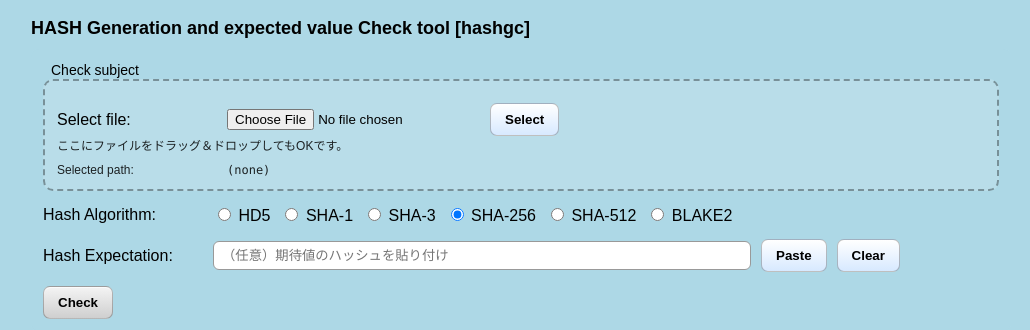
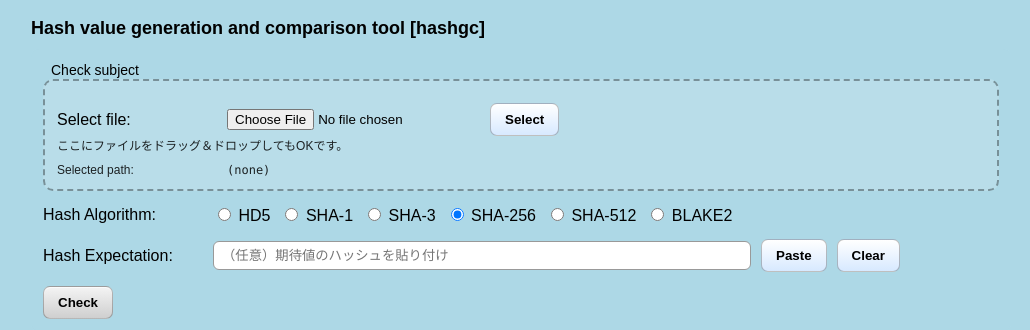
Before and after one commit to AHazeyama/VisualStudio, a FastAPI app: page / in a window 1280 px wide. Shown: the top 330 px of the page, without its empty margins (119-1149 px from the left). Run offline with FastAPI, Linux system fonts and the light colour scheme.

Commit message:
PGM name correction

```diff
--- a/hashgc_fa/templates/index.html
+++ b/hashgc_fa/templates/index.html
@@ -143,7 +143,7 @@
 
   <body>
     <div class="wrap">
-    <h1 class="title">HASH Generation and expected value Check tool [hashgc]</h1>
+    <h1 class="title">Hash value generation and comparison tool [hashgc]</h1>
 
     <form id="form" class="frame" action="/check" method="post" enctype="multipart/form-data" autocomplete="off">
       <div class="legend">Check subject</div>
```
Also changed, not shown: hashgc_fa/image/hashgc00.png.
